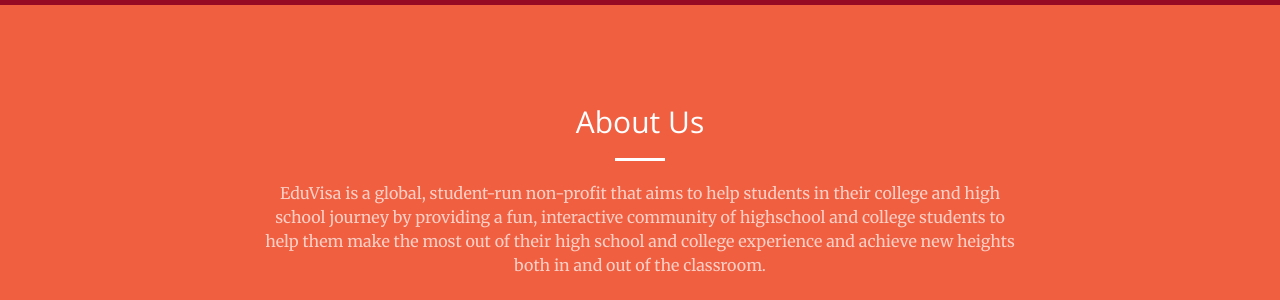
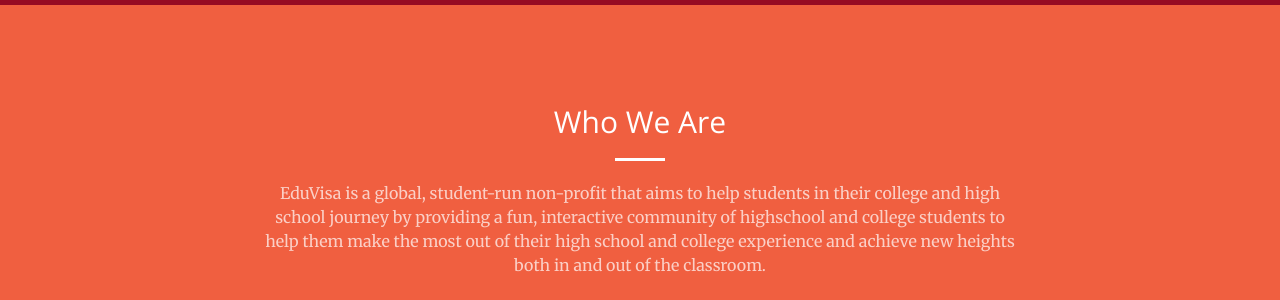
Before and after one commit to eduvisa/eduvisa.github.io, a Jekyll site: the page built from index.html, in a window 1280 px wide and 900 px high, scrolled down 736 px. Shown: the part 159-459 px from the top of the window. Built offline with Jekyll 4.4.1, drawn with Linux system fonts in a browser that asks for light colours.

Commit message:
Update about-us.html

```diff
--- a/_includes/about-us.html
+++ b/_includes/about-us.html
@@ -2,7 +2,7 @@
     <div class="container">
         <div class="row">
             <div class="col-lg-8 col-lg-offset-2 text-center">
-                <h2 class="section-heading">About Us</h2>
+                <h2 class="section-heading">Who We Are</h2>
                 <hr class="light">
                 <p class="text-faded">EduVisa is a global, student-run non-profit that aims to help students in their college and high school journey by providing a fun, interactive community of highschool and college students to help them make the most out of their high school and college experience and achieve new heights both in and out of the classroom.</p>
             </div>
```
